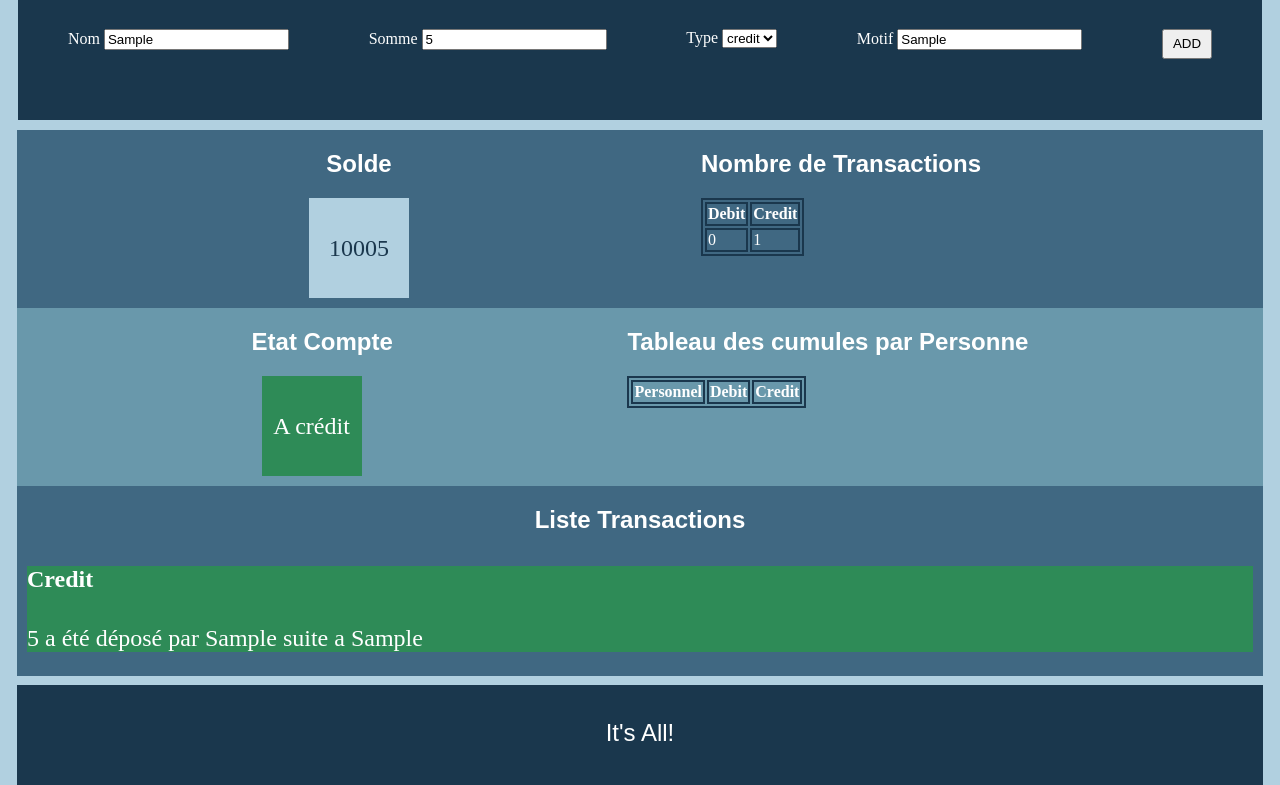
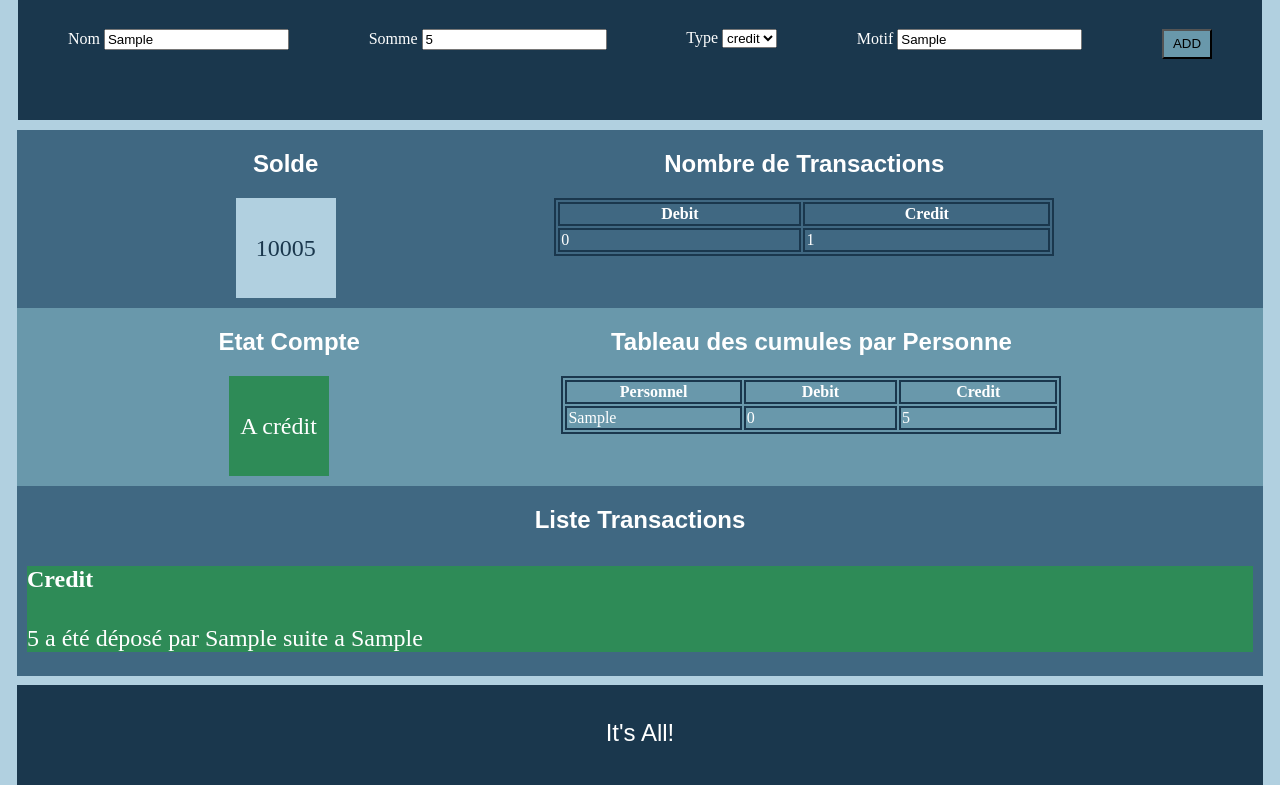
Before and after one commit to Seynabou96/typescript_caisse, a website built with Parcel: page index.html in a window 1280 px wide. Both pictures are taken after typing "Sample", "5", "Sample" into the empty fields and a click on the button "ADD". Shown: the part 61-846 px from the top of the page. Built offline with nearby package versions, Linux system fonts and the light colour scheme.

Commit message:
five view: tableau de transactions par personne et derniére  modification CSS

```diff
--- a/app.ts
+++ b/app.ts
@@ -2,6 +2,7 @@ import { Caisse } from "./src/classes/caisse";
 import { etatCompte } from "./src/classes/etatCompteView";
 import { listeTransactionView } from "./src/classes/listeTransactionView";
 import { nombreDeTransactions } from "./src/classes/nombreDeTransactionsView";
+import { personalArray } from "./src/classes/personalArray";
 import { soldeView } from "./src/classes/soldeView";
 import { Transaction } from "./src/classes/transaction";
 
@@ -14,12 +15,14 @@ let solde = new soldeView();
 let listeTransaction = new listeTransactionView();
 let nombreTransaction = new nombreDeTransactions();
 let etat = new etatCompte();
+let personnalAccount = new personalArray();
 
 //inscription des views à la caisse
 caisse.subscribeObserver(solde);
 caisse.subscribeObserver(listeTransaction);
 caisse.subscribeObserver(nombreTransaction);
 caisse.subscribeObserver(etat);
+caisse.subscribeObserver(personnalAccount);
 
 //Déclaration et Ecoute de l'événement sur le bouton ADD
 
--- a/index.html
+++ b/index.html
@@ -54,7 +54,7 @@
             </div>
             <div id="fiveView">
                 <h2>Tableau des cumules par Personne</h2>
-                <table>
+                <table id="cumulesSommes">
                     <thead>
                         <th>Personnel</th>
                         <th>Debit</th>
--- /dev/null
+++ b/src/classes/personalArray.ts
@@ -0,0 +1,59 @@
+import { IObserver } from "../interfaces/observer";
+import { Caisse } from "./caisse";
+
+export class personalArray implements IObserver {
+    private table: HTMLTableElement;
+
+    constructor() {
+        this.table = document.querySelector('#cumulesSommes')
+    }
+
+    update(caisse: Caisse) {
+        let transac = caisse.getTransac();
+        let personnesArray = [];
+        transac.forEach(trs => {
+            let db = personnesArray.filter(element => element.name === trs.getName()).length;
+            if (db === 0) {
+                let personne = {
+                    name: trs.getName(),
+                    debit: (trs.getType() === 'debit') ? trs.getSomme() : 0,
+                    credit: (trs.getType() === 'credit') ? trs.getSomme() : 0
+                };
+                personnesArray.push(personne)
+            }
+            else {
+                for (const ele of personnesArray) {
+                    let index = personnesArray.findIndex(pers => pers.name === trs.getName())
+                    if (trs.getType() === 'debit') {
+                        personnesArray[index].debit += trs.getSomme();
+                    }
+                    else {
+                        personnesArray[index].credit += trs.getSomme();
+                    }
+                }
+            }
+            this.table.innerHTML = `
+            <table id="cumulesSommes">
+                <thead>
+                    <th>Personnel</th>
+                    <th>Debit</th>
+                    <th>Credit</th>
+                </thead>
+            </table>`
+            for (const personne of personnesArray) {
+                let tr = document.createElement('tr')
+                let td1 = document.createElement('td')
+                let td2 = document.createElement('td')
+                let td3 = document.createElement('td')
+                td1.innerText = personne.name;
+                td2.innerText = personne.debit.toString();
+                td3.innerText = personne.credit.toString();
+                this.table.append(tr)
+                tr.append(td1)
+                tr.append(td2)
+                tr.append(td3)
+            }
+        })
+
+    }
+}
--- a/style.css
+++ b/style.css
@@ -21,6 +21,10 @@ form{
 button{
     width: 50px;
     height: 30px;
+    background-color: #6998AB;
+}
+button:hover{
+    background-color: #406882;
 }
 main{
     height:auto;
@@ -90,6 +94,7 @@ li{
 
 table,th,td{
  border: 2px solid #1A374D;
+ width: 500px;
 
 }
 @media screen and (max-width:850px){
@@ -108,7 +113,9 @@ table,th,td{
     button{
         margin-top: 10px;
     }
-
+    table{
+        width: 250px;
+    };
 }
 /* @media screen and(max-width:200px){
     form{
```
Also changed, not shown: dist/index.html, 4 other files.
